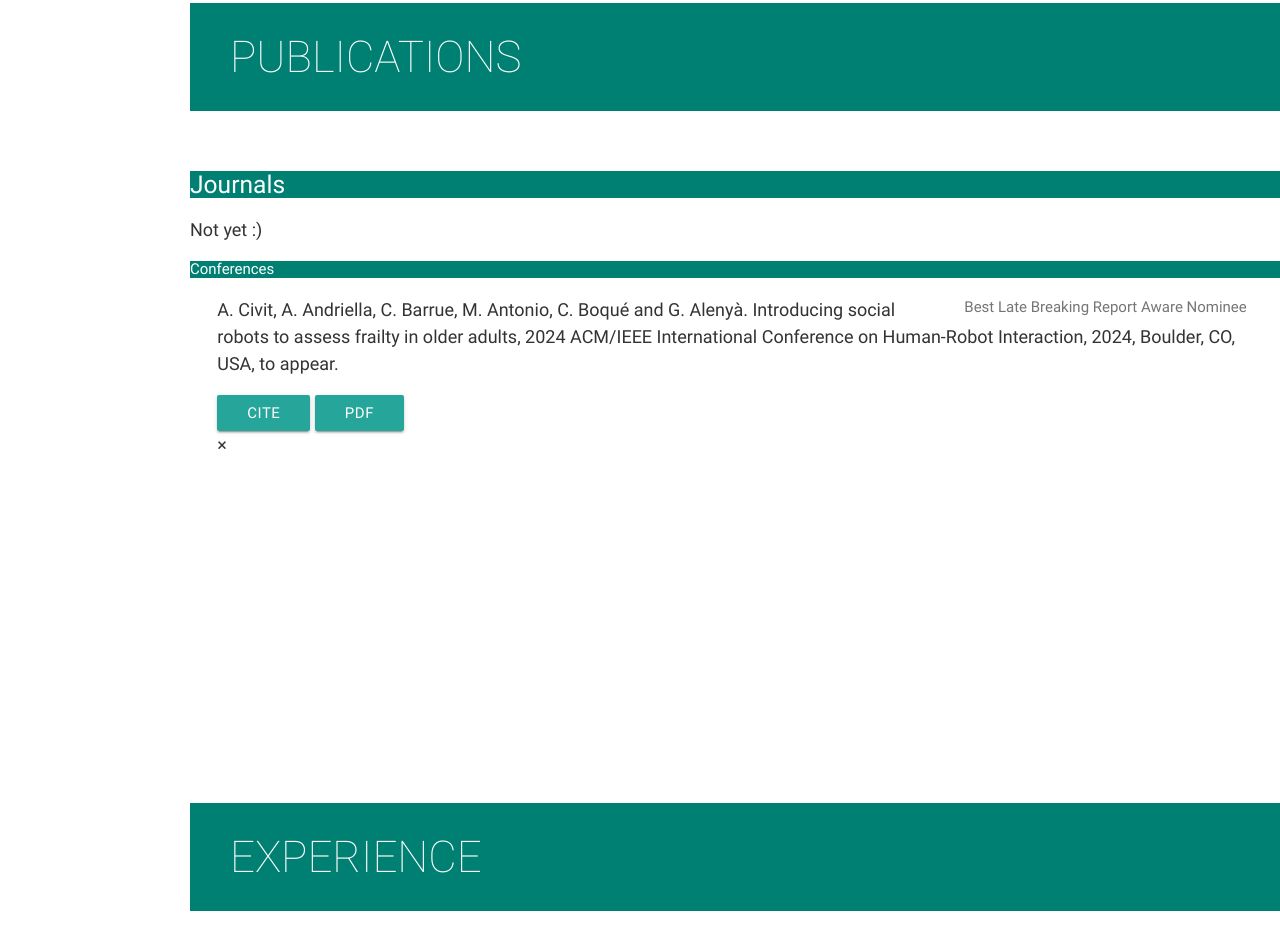
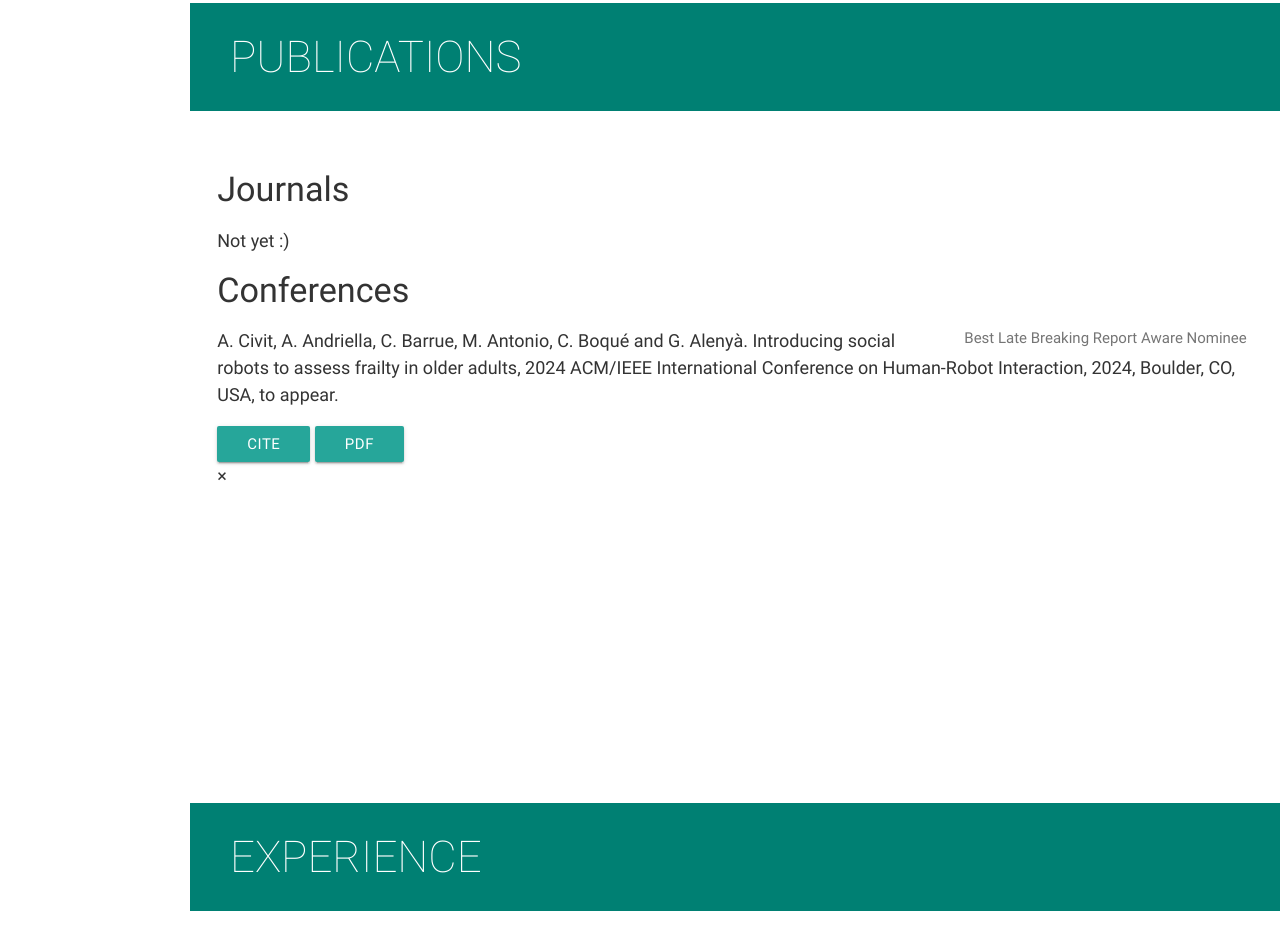
Before and after one commit to acivit/acivit.github.io, a plain HTML site: page index.html in a window 1280 px wide. Shown: the part 1597-2546 px from the top of the page. Drawn offline with nearby package versions, Linux system fonts and the light colour scheme.

Commit message:
Changing journal and conferences sections

```diff
--- a/index.html
+++ b/index.html
@@ -179,9 +179,15 @@
     <!-- Third Section: Publications -->
     <section id="publications" class="section scrollspy full-height">
       <h3 class="page-title white-text teal">Publications</h3>
-      <h5 class="page-title white-text teal">Journals</h5>
-      <p> Not yet :) </p>
-      <h6 class="page-title white-text teal">Conferences</h6>
+      <div class="container">
+        <h4>Journals</h4>
+        <p> Not yet :) </p>
+
+      </div>
+
+      <div class="container">
+        <h4>Conferences</h4>
+      </div>
       <div class="container">
         <div class="publication">
           <span class="badge">Best Late Breaking Report Aware Nominee</span>
```
